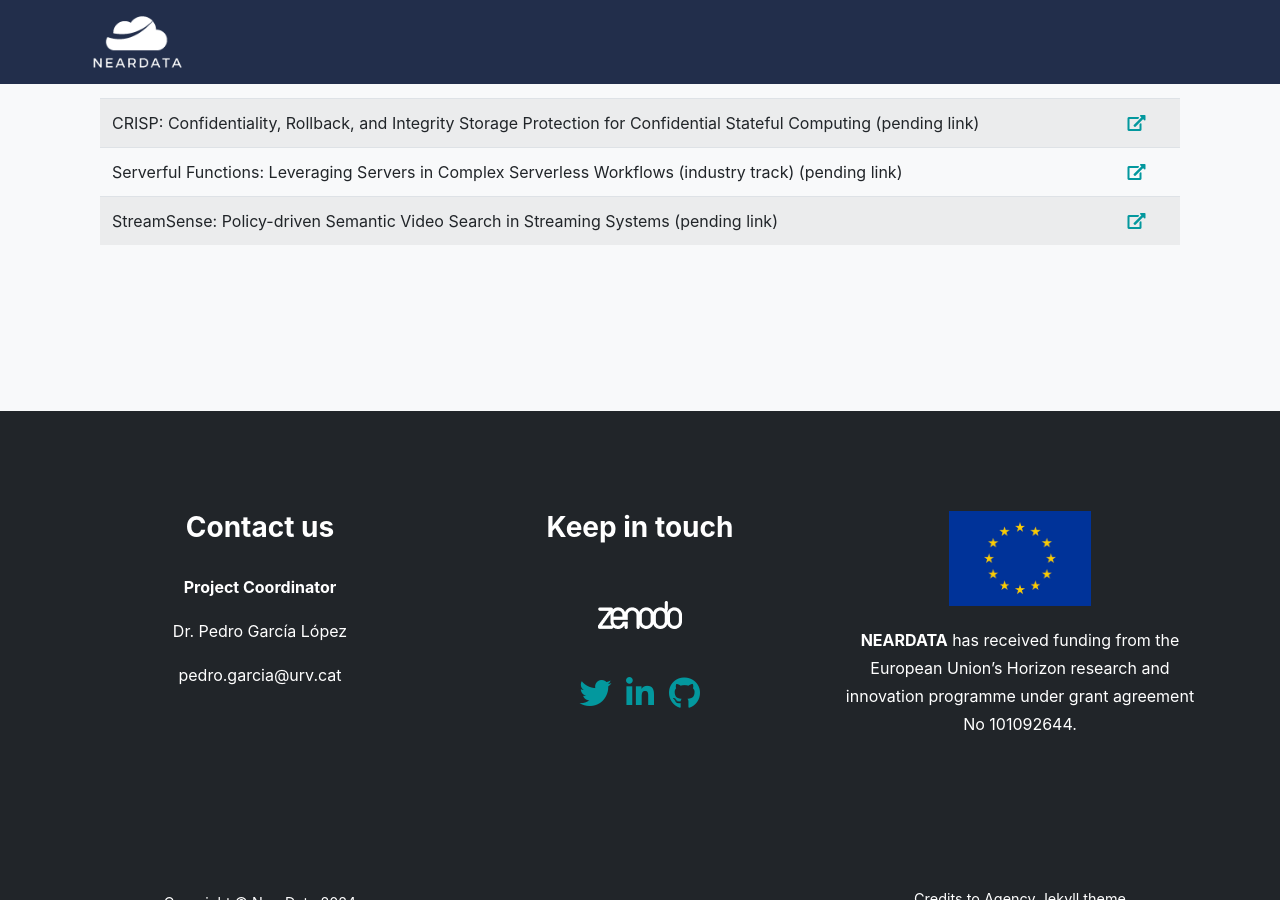
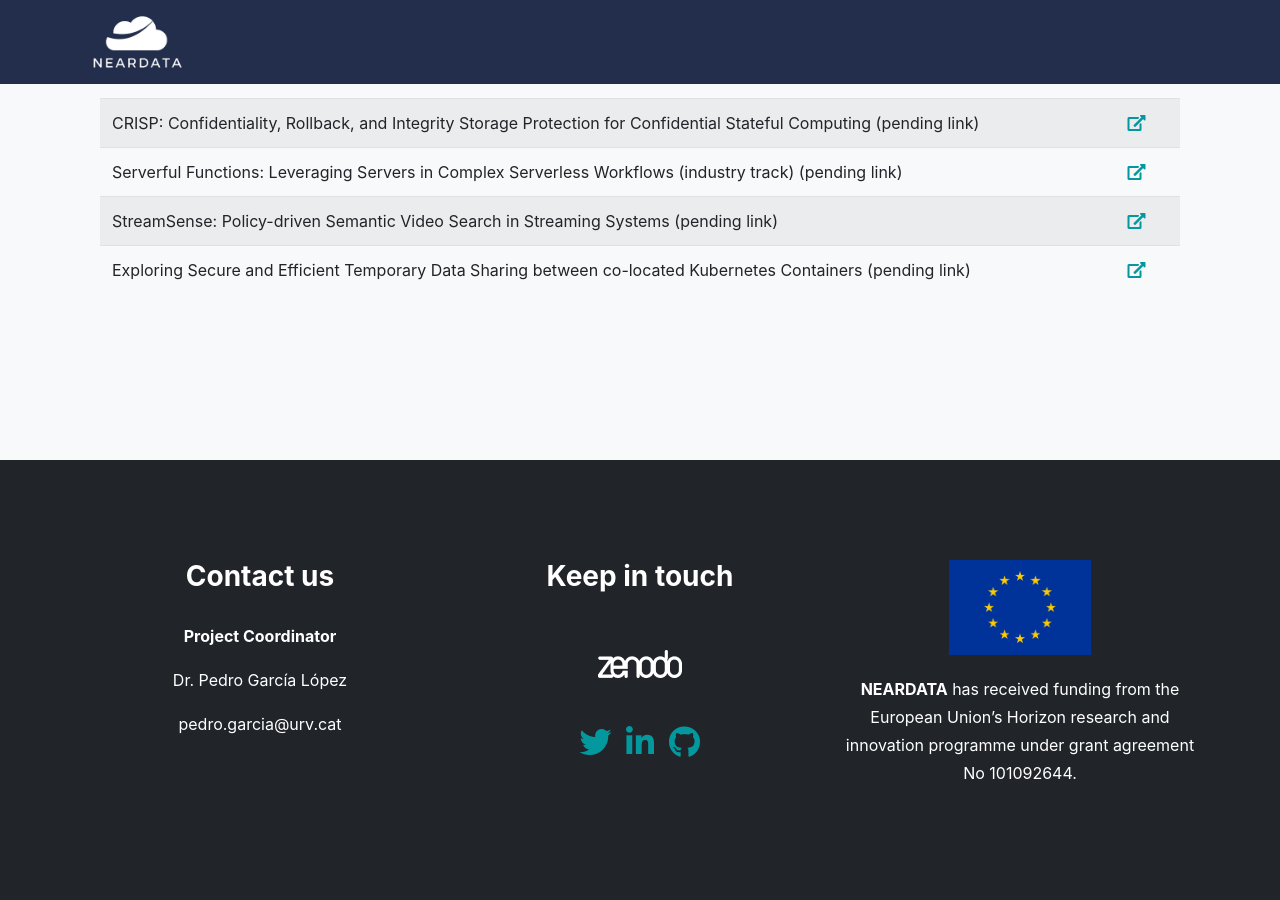
Before and after one commit to neardata-eu/neardata-eu.github.io, a Jekyll site: the page built from publication.md, in a window 1280 px wide and 900 px high, scrolled down 1144 px. Built offline with Jekyll 4.4.1, drawn with Linux system fonts in a browser that asks for light colours; some web fonts are replaced.

Commit message:
fixing publication

```diff
--- a/_data/sitetext.yml
+++ b/_data/sitetext.yml
@@ -137,6 +137,8 @@ results:
       link: "#"
     - title: "StreamSense: Policy-driven Semantic Video Search in Streaming Systems (pending link)"
       link: "#"
+    - title: "Exploring Secure and Efficient Temporary Data Sharing between co-located Kubernetes Containers (pending link)"
+      url: "#"
 
 
 publications:
@@ -188,7 +190,7 @@ publications:
       url: "#"
     - title: "StreamSense: Policy-driven Semantic Video Search in Streaming Systems (pending link)"
       url: "#"
-    - title: Exploring Secure and Efficient Temporary Data Sharing between co-located Kubernetes Containers (pending link)
+    - title: "Exploring Secure and Efficient Temporary Data Sharing between co-located Kubernetes Containers (pending link)"
       url: "#"
 
 
```
